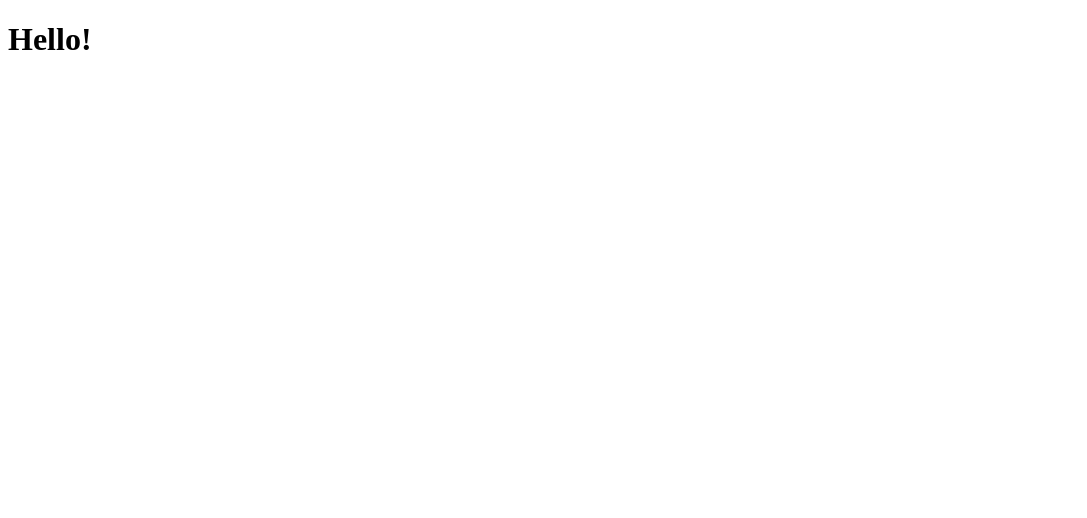
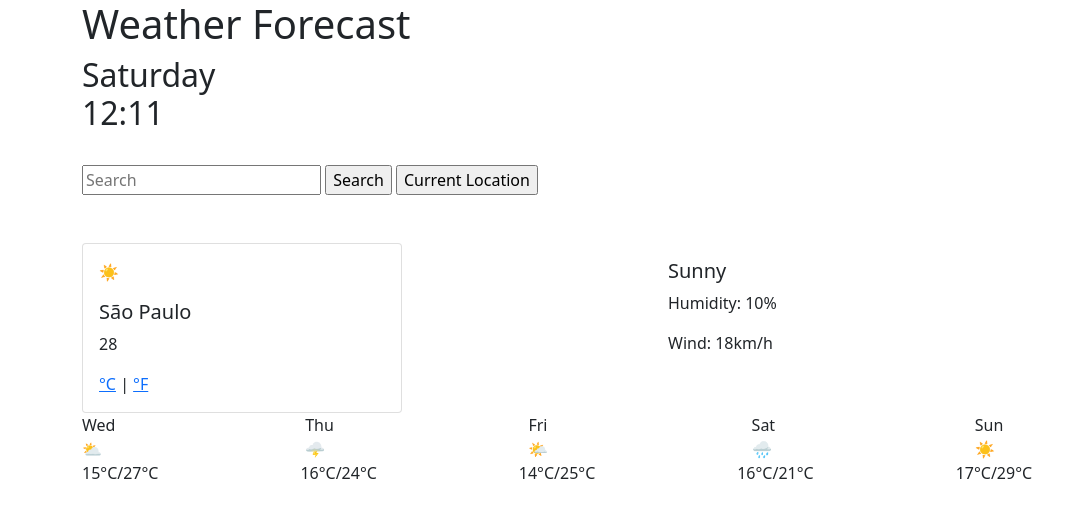
Before and after one commit to celeste-martins/weather-app, a website: page index.html in a window 1280 px wide. Shown: the whole page, without its empty margins (0-1087 px from the left). Drawn offline with nearby package versions, Linux system fonts and the light colour scheme; a web font is replaced by a local one.

Commit message:
added all new files to the project

```diff
--- a/index.html
+++ b/index.html
@@ -1,12 +1,95 @@
 <!DOCTYPE html>
-<html lang="en">
+<html>
   <head>
+    <title>Weather forecast</title>
     <meta charset="UTF-8" />
-    <meta http-equiv="X-UA-Compatible" content="IE=edge" />
-    <meta name="viewport" content="width=device-width, initial-scale=1.0" />
-    <title>Document</title>
+    <link href="src/styles.css" />
+    <link
+      href="https://cdn.jsdelivr.net/npm/bootstrap@5.1.3/dist/css/bootstrap.min.css"
+      rel="stylesheet"
+      integrity="sha384-1BmE4kWBq78iYhFldvKuhfTAU6auU8tT94WrHftjDbrCEXSU1oBoqyl2QvZ6jIW3"
+      crossorigin="anonymous"
+    />
+    <link rel="preconnect" href="https://fonts.googleapis.com">
+<link rel="preconnect" href="https://fonts.gstatic.com" crossorigin>
+<link href="https://fonts.googleapis.com/css2?family=Montagu+Slab:wght@100;200;300;400;500;600;700&family=Rubik:ital,wght@0,300;0,400;0,500;0,600;0,700;0,800;0,900;1,300;1,400;1,500;1,600;1,700;1,800;1,900&display=swap" rel="stylesheet">
+    <script src="https://kit.fontawesome.com/c4493a4c97.js" crossorigin="anonymous"></script>
+    <script src="https://cdn.jsdelivr.net/npm/axios/dist/axios.min.js"></script>
   </head>
-  <body>
-    <h1>Hello!</h1>
-  </body>
+
+  <div class="container">
+    <body>
+      <h1>
+        Weather Forecast
+      </h1>
+      <h2>
+        <div id="dayWeek">Tuesday</div> <div id="fullTime">16:00</div>
+      </h2>
+      <br />
+      <form class="form" id="search-city">
+        <input
+          type="text"
+          class="searchbar"
+          id="search-bar"
+          placeholder="Search"
+        />
+        <input
+          type="submit"
+          class="submitSearch"
+          id="submit-search"
+          value="Search"
+        />
+        <input
+        type="submit"
+        class="submitLocation"
+        id="submit-location"
+        value="Current Location"
+      />
+      </form>
+<br />
+<br />
+    <div class="row">
+      <div class="col">
+          <div class="card" style="width: 20rem;">
+              <div class="card-body">
+                <p class="emoji">☀️</p>
+                <h5 class="card-title" id="cityName">São Paulo</h5>
+                <p class="card-temperature" id="temp">28</p>
+                <a href = "#" class="degree" id="celsius-link">°C</a> |
+                <a href = "#" class="degree" id="farenheit-link">°F</a>
+              </div>
+            </div>
+      </div>
+      <div class="col">
+          <div class="cardTemperature" style="width: 18rem;">
+              <div class="card-body">
+                  <h5 class="card-title" id="sky">Sunny</h5>
+                <p class="card-humidity">Humidity: 10%</p>
+                <p class="card-wind">Wind: 18km/h</p>
+              </div>
+            </div>
+      </div>
+      <div class="row">
+          <div class="col day">Wed</div>
+          <div class="col day">Thu</div>
+          <div class="col day">Fri</div>
+          <div class="col day">Sat</div>
+          <div class="col day">Sun</div>
+        </div>
+        <div class="row">
+            <div class="col emoji">⛅️</div>
+            <div class="col emoji">🌩</div>
+            <div class="col emoji">🌤</div>
+            <div class="col emoji">🌧</div>
+            <div class="col emoji">☀️</div>
+        <div class="row">
+            <div class="col"><p class="card-low-high">15°C/27°C</p></div>
+            <div class="col"><p class="card-low-high">16°C/24°C</p></div>
+            <div class="col"><p class="card-low-high">14°C/25°C</p></div>
+            <div class="col"><p class="card-low-high">16°C/21°C</p></div>
+            <div class="col"><p class="card-low-high">17°C/29°C</p></div>
+          </div>
+      <script src="src/index.js"></script>
+    </body>
+  </div>
 </html>
--- /dev/null
+++ b/src/index.js
@@ -0,0 +1,87 @@
+let apiKey = "e4aa3c0e373328216b4a28084c529413";
+
+function cityChange(event) {
+  event.preventDefault();
+  let input = document.querySelector("#search-bar");
+  let currentCity = document.querySelector("#cityName");
+  currentCity.innerHTML = input.value;
+
+  let apiUrl = `https://api.openweathermap.org/data/2.5/weather?q=${input.value}&appid=e4aa3c0e373328216b4a28084c529413&units=metric`;
+
+  function changeCityTemp(response) {
+    let temperature = Math.round(response.data.main.temp);
+    let temperatureElement = document.querySelector("#temp");
+    temperatureElement.innerHTML = `${temperature}°C`;
+  }
+
+  function changeCitySky(response) {
+    let description = response.data.weather[0].description;
+    let skyElement = document.querySelector("#sky");
+    skyElement.innerHTML = `${description}`;
+  }
+
+  function changeHumidity(response) {
+    let humidity = response.data.main.humidity;
+    let humidityElement = document.querySelector(".card-humidity");
+    humidityElement.innerHTML = `Humidity: ${humidity}%`;
+  }
+
+  function changeWindspeed(response) {
+    let windspeed = Math.round(response.data.wind.speed);
+    let windElement = document.querySelector(".card-wind");
+    windElement.innerHTML = `Wind: ${windspeed} m/s`;
+  }
+
+  axios.get(apiUrl).then(changeCityTemp);
+  axios.get(apiUrl).then(changeCitySky);
+  axios.get(apiUrl).then(changeHumidity);
+  axios.get(apiUrl).then(changeWindspeed);
+}
+
+let form = document.querySelector("form");
+form.addEventListener("submit", cityChange);
+
+let now = new Date();
+
+let days = [
+  "Sunday",
+  "Monday",
+  "Tuesday",
+  "Wednesday",
+  "Thursday",
+  "Friday",
+  "Saturday"
+];
+let day = days[now.getDay()];
+
+let months = [
+  "January",
+  "February",
+  "March",
+  "April",
+  "May",
+  "June",
+  "July",
+  "August",
+  "September",
+  "October",
+  "November",
+  "December"
+];
+let month = months[now.getMonth()];
+
+let date = now.getDate();
+
+let hour = now.getHours();
+if (hour < 10) {
+  hour = `0${hour}`;
+}
+let minute = now.getMinutes();
+if (minute < 10) {
+  minute = `0${minute}`;
+}
+
+let h2 = document.querySelector("#dayWeek");
+h2.innerHTML = `${day}`;
+let time = document.querySelector("#fullTime");
+time.innerHTML = `${hour}:${minute}`;
--- /dev/null
+++ b/src/styles.css
@@ -0,0 +1,119 @@
+body {
+  background: linear-gradient(
+    89.9deg,
+    rgb(208, 246, 255) 0.1%,
+    rgb(255, 237, 237) 47.9%,
+    rgb(255, 255, 231) 100.2%
+  );
+  margin: 15px auto;
+}
+
+h1 {
+  color: #415b90;
+  text-align: center;
+  font-family: "Rubik", sans-serif;
+}
+
+h2 {
+  color: #415b90;
+  text-align: center;
+  font-family: "Rubik", sans-serif;
+}
+.searchbar {
+  width: 70%;
+  border-radius: 10px;
+  border-color: #415b90;
+  margin-left: 15px;
+  margin-bottom: 5px;
+}
+.submitSearch {
+  color: #ffffff;
+  background-color: #415b90;
+  border-radius: 10px;
+  transition: all 200ms ease-in-out;
+}
+.submitSearch:hover {
+  color: #415b90;
+  background-color: orange;
+  cursor: pointer;
+}
+.submitLocation {
+  color: #ffffff;
+  background-color: #415b90;
+  border-radius: 10px;
+  transition: all 200ms ease-in-out;
+}
+.submitLocation:hover {
+  color: #415b90;
+  background-color: orange;
+  cursor: pointer;
+}
+.card {
+  display: block;
+  background: transparent;
+  margin: 0 auto;
+  border: 2px solid #415b90;
+  border-radius: 10px;
+  font-size: 20px;
+  color: #415b90;
+  text-align: center;
+  padding: 10px;
+}
+.sunny {
+  font-size: 64px;
+  color: orange;
+}
+.cardTemperature {
+  display: block;
+  margin: 0 auto;
+  border: 2px solid #415b90;
+  border-radius: 10px;
+  font-size: 20px;
+  color: #415b90;
+  text-align: center;
+}
+.card-temperature {
+  display: inline;
+  padding: 5px;
+}
+.degree {
+  display: inline;
+  padding: 5px;
+  margin: 0 auto;
+}
+.card-day {
+  line-height: 15px;
+  padding: 10px;
+}
+.card-wind {
+  line-height: 5px;
+}
+.col {
+  display: inline-table;
+  margin-top: 14px;
+  margin-left: 20px;
+  text-align: center;
+  padding: 5px;
+  font-family: "Rubik", sans-serif;
+}
+.day {
+  color: #2ca4bf;
+  font-size: 24px;
+  font-weight: bold;
+}
+.card-low-high {
+  color: #415b90;
+  font-size: 20px;
+  font-weight: normal;
+}
+.emoji {
+  font-size: 46px;
+}
+.temperature-icon {
+  font-size: 40px;
+  color: orange;
+  display: flex;
+  padding-left: 35px;
+  margin-left: 65px;
+  position: static;
+}
```
Also changed, not shown: package.json (added, +16 -0 lines), 1 other file.
